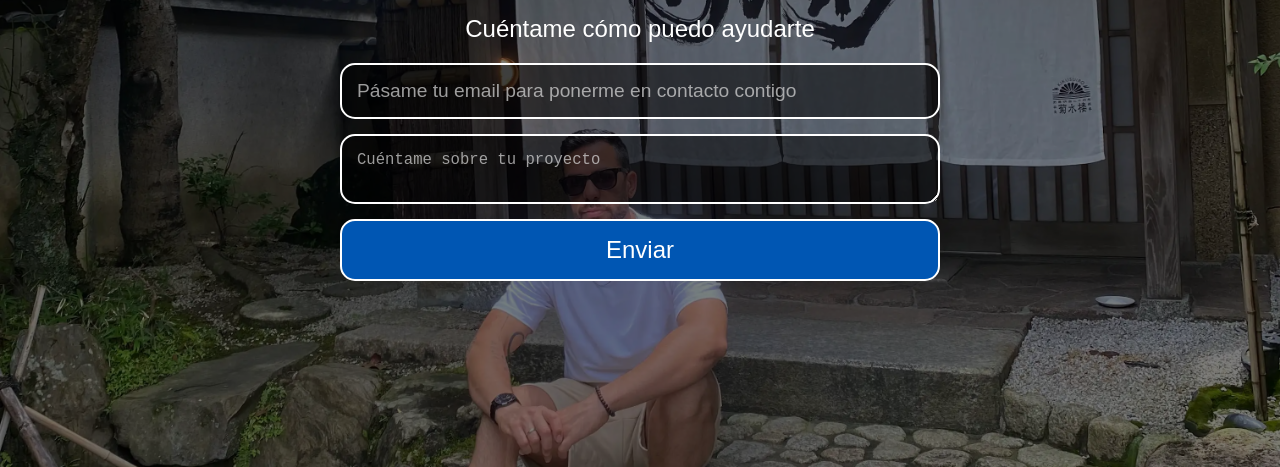
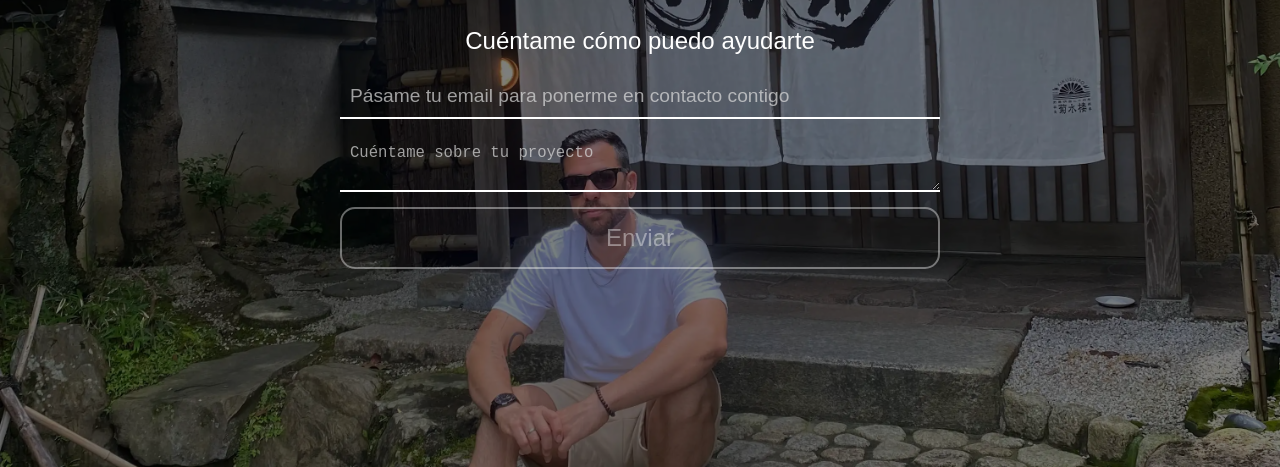
Before and after one commit to maikeldigital/landing, a plain HTML site: page index.html in a window 1280 px wide. Shown: the part 333-800 px from the top of the page. Drawn offline with Linux system fonts and the light colour scheme.

Commit message:
Update index.html

```diff
--- a/index.html
+++ b/index.html
@@ -25,7 +25,7 @@
             padding: 20px;
         }
 
-        /* Agregamos una capa semi-transparente sobre el fondo */
+        /* Capa de opacidad sobre el fondo */
         body::before {
             content: "";
             position: absolute;
@@ -57,17 +57,16 @@
             flex-direction: column;
             gap: 15px;
             width: 100%;
-            max-width: 600px;
+            max-width: 600px; /* Limitar el ancho máximo del formulario */
         }
 
         input, textarea {
-            padding: 15px;
+            padding: 10px;
             font-size: 1.2em;
-            border: 2px solid #fff;
-            border-radius: 15px;
-            width: 100%;
-            background-color: rgba(0, 0, 0, 0.5);
-            color: #fff !important;
+            border: none; /* Quitamos el borde */
+            border-bottom: 2px solid #fff; /* Línea inferior */
+            background-color: transparent; /* Fondo transparente */
+            color: #fff;
             transition: all 0.3s ease;
         }
 
@@ -76,43 +75,37 @@
             opacity: 0.7;
         }
 
-        /* Borde verde en el enfoque */
+        /* Cambiar color de la línea cuando el campo está enfocado */
         input:focus, textarea:focus {
-            border-color: #28a745; /* Borde verde cuando se hace foco */
-            background-color: rgba(0, 0, 0, 0.7); /* Fondo más oscuro */
-        }
-
-        /* Desactivar el borde rojo de la validación del navegador */
-        input:invalid, textarea:invalid {
-            border-color: #fff; /* Mantener borde blanco */
-        }
-
-        input:valid, textarea:valid {
-            border-color: #28a745; /* Borde verde si es válido */
+            outline: none; /* Elimina el contorno predeterminado */
+            border-bottom-color: #28a745; /* Línea inferior verde cuando se hace foco */
+            background-color: rgba(0, 0, 0, 0.5); /* Fondo más oscuro */
         }
 
         button {
             padding: 15px;
             font-size: 1.5em;
-            background-color: #0056b3;
+            background-color: transparent; /* Botón transparente */
             color: #fff;
-            border: 2px solid #fff;
+            border: 2px solid #fff; /* Borde blanco */
             border-radius: 15px;
             cursor: pointer;
-            transition: color 0.3s;
+            transition: background-color 0.3s, color 0.3s;
+            opacity: 0.6; /* Opacidad baja al principio */
         }
 
         button:hover {
-            color: #ccc; /* Cambia el color del texto a gris cuando el mouse pase sobre el botón */
+            color: #fff;
+            background-color: #0056b3; /* Fondo azul cuando el mouse pase */
+        }
+
+        button:disabled {
+            cursor: not-allowed; /* Cambia el cursor si el botón está desactivado */
+            opacity: 0.4; /* Reduce la opacidad si está desactivado */
         }
 
         .cta, h1 {
             color: #fff !important; /* Asegura que el texto de las llamadas a la acción sea más visible */
-        }
-
-        /* Desactivar la validación del navegador */
-        input:focus, textarea:focus {
-            outline: none; /* Elimina el contorno predeterminado */
         }
 
         /* Fondo con imagen */
@@ -127,12 +120,33 @@
     <p>He ayudado a miles de profesionales y empresas a mejorar rendimientos y generar resultados con estrategias personalizadas.</p>
     <p class="cta">Cuéntame cómo puedo ayudarte</p>
 
-    <form action="https://formsubmit.co/maikeldigitalinfo@gmail.com" method="POST">
+    <form action="https://formsubmit.co/maikeldigitalinfo@gmail.com" method="POST" id="contactForm">
         <input type="email" name="email" placeholder="Pásame tu email para ponerme en contacto contigo" required>
         <textarea name="project" placeholder="Cuéntame sobre tu proyecto" required></textarea>
-        <button type="submit">Enviar</button>
+        <button type="submit" id="submitBtn" disabled>Enviar</button>
         <input type="hidden" name="_captcha" value="false">
         <input type="text" name="_honey" style="display:none">
     </form>
+
+    <script>
+        // Obtener elementos del formulario y botón de envío
+        const form = document.getElementById('contactForm');
+        const submitBtn = document.getElementById('submitBtn');
+        const emailInput = form.querySelector('input[type="email"]');
+        const projectInput = form.querySelector('textarea');
+
+        // Función para habilitar o deshabilitar el botón de envío
+        function validateForm() {
+            // Verificar si el campo de email tiene un valor válido y el textarea no está vacío
+            const isEmailValid = emailInput.checkValidity(); // Verifica que el email sea válido
+            const isProjectValid = projectInput.value.trim() !== ""; // Verifica que el textarea no esté vacío
+
+            // Si ambos campos son válidos, habilitamos el botón
+            submitBtn.disabled = !(isEmailValid && isProjectValid);
+        }
+
+        // Escuchar los cambios en los campos del formulario
+        form.addEventListener('input', validateForm);
+    </script>
 </body>
 </html>
```
